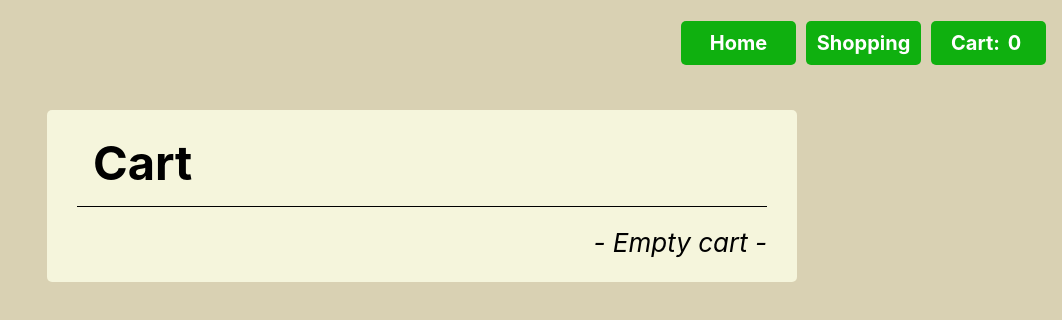
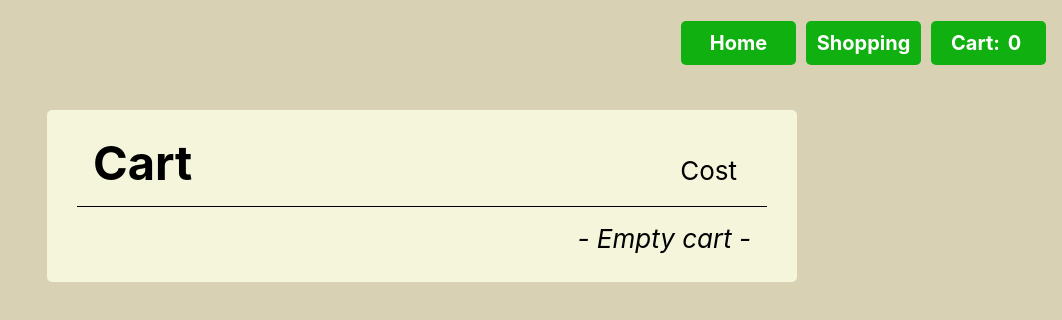
Before and after one commit to CutlerSheridan/shopping-cart, a React (Create React App) app: page /cart in a window 1280 px wide. Shown: the top 320 px of the page, without its empty margins (218-1280 px from the left). Built offline with nearby package versions, Linux system fonts and the light colour scheme.

Commit message:
0.4.6 Make Cart page way prettier; Add icons

```diff
--- a/package.json
+++ b/package.json
@@ -1,6 +1,6 @@
 {
   "name": "shopping-cart",
-  "version": "0.4.5",
+  "version": "0.4.6",
   "private": true,
   "dependencies": {
     "@testing-library/jest-dom": "^5.16.5",
--- a/public/index.html
+++ b/public/index.html
@@ -6,6 +6,8 @@
   <meta name="viewport" content="width=device-width, initial-scale=1" />
   <meta name="theme-color" content="#000000" />
   <meta name="description" content="Shopping Cart created using React" />
+  <link rel="stylesheet"
+    href="https://fonts.googleapis.com/css2?family=Material+Symbols+Outlined:opsz,wght,FILL,GRAD@20..48,100..700,0..1,-50..200" />
   <title>Shopping Cart</title>
 </head>
 
--- a/src/App.css
+++ b/src/App.css
@@ -23,6 +23,11 @@ body {
   height: 100%;
   width: 100%;
   font-size: 2rem;
+}
+.material-symbols-outlined {
+  font-variation-settings: 'FILL' 0, 'wght' 400, 'GRAD' 0, 'opsz' 48;
+  opacity: 0;
+  transition: opacity 0.2s;
 }
 
 .app {
--- a/src/App.js
+++ b/src/App.js
@@ -2,6 +2,7 @@ import './App.css';
 import { Outlet } from 'react-router-dom';
 import { CartProvider } from './CartContext';
 import Navbar from './components/Navbar/Navbar';
+import { useEffect } from 'react';
 
 const App = () => {
   return (
--- a/src/components/Cart/Cart.css
+++ b/src/components/Cart/Cart.css
@@ -10,13 +10,21 @@
   border-radius: 0.5rem;
   background: var(--clr-1);
 }
-.cart-innerContainer > h1 {
+.cart-headerContainer {
   position: relative;
-  padding-left: 1.6rem;
-  margin-bottom: 3.6rem;
+  display: flex;
+  justify-content: space-between;
+  align-items: baseline;
+  padding: 0 3rem 0 1.6rem;
+  margin-bottom: 3.2rem;
+}
+.cart-headerContainer > h1 {
   font-size: 4.7rem;
 }
-.cart-innerContainer > h1::after {
+.cart-headerCost {
+  font-size: 2.6rem;
+}
+.cart-headerContainer::after {
   content: '';
   position: absolute;
   width: 100%;
@@ -26,26 +34,44 @@
   background: var(--clr-text);
 }
 .cart-item {
+  position: relative;
   margin: 1.6rem 3rem;
   text-transform: capitalize;
 }
-.cart-itemBaseCost {
-  text-transform: none;
+.cart-item-notLast {
+  margin: 1.6rem 3rem 3.2rem 3rem;
+}
+.cart-item-notLast::after {
+  content: '';
+  position: absolute;
+  width: 100%;
+  bottom: -1.6rem;
+  left: 0;
+  height: 0.1rem;
+  background: var(--clr-text);
+}
+.cart-item:not(.cart-item-notLast) {
+  padding-bottom: 1.6rem;
 }
 .cart-itemCost {
   margin-top: 0.5rem;
   display: flex;
-  white-space: pre;
+  justify-content: space-between;
+}
+.cart-itemBaseCost {
+  display: flex;
+  text-transform: none;
 }
 .cart-quantitySelector {
-  margin-top: 0.5rem;
+  margin-top: 0.6rem;
 }
 .cart-total {
   position: relative;
-  margin-top: 3.6rem;
+  margin-top: 1.6rem;
+  margin-bottom: 0.4rem;
+  padding-right: 1.6rem;
   font-size: 2.6rem;
   text-align: right;
-  background: var(--clr-1);
   white-space: pre;
 }
 .cart-total:not(.cart-total-empty)::before {
--- a/src/components/Cart/Cart.js
+++ b/src/components/Cart/Cart.js
@@ -8,22 +8,27 @@ const Cart = () => {
   return (
     <div className="cart-container">
       <div className="cart-innerContainer">
-        <h1>Cart</h1>
+        <div className="cart-headerContainer">
+          <h1>Cart</h1>
+          <div className="cart-headerCost">Cost</div>
+        </div>
         {cart.length > 0 ? (
           cart.map((x, index) => (
-            <div className="cart-item" key={index}>
+            <div
+              className={`cart-item ${
+                index < cart.length - 1 ? 'cart-item-notLast' : ''
+              }`}
+              key={index}
+            >
               <h3>{x.name}</h3>
               <div className="cart-itemCost">
                 <div className="cart-itemBaseCost">
-                  {x.quantity}
-                  {' x '}
                   {x.price.toLocaleString(undefined, {
                     currency: 'USD',
                     style: 'currency',
                   })}{' '}
                 </div>
                 <div className="cart-itemCostTotal">
-                  {'= '}
                   {(x.price * x.quantity).toLocaleString(undefined, {
                     currency: 'USD',
                     style: 'currency',
--- a/src/components/Cart/CartPreview.css
+++ b/src/components/Cart/CartPreview.css
@@ -27,6 +27,7 @@
   background: var(--clr-text);
 }
 .cartPreview-item {
+  position: relative;
   margin: 0.6rem 0;
 }
 .cartPreview-item > h3 {
--- a/src/components/Cart/QuantitySelector.css
+++ b/src/components/Cart/QuantitySelector.css
@@ -4,14 +4,15 @@
 }
 .qs-stepButton {
   padding: 0;
-  width: 2rem;
-  font-weight: 400;
+  width: 2.2rem;
+  display: flex;
+  justify-content: center;
 }
 .qs-input {
   margin: 0 0.6rem;
   padding: 0.2rem 0.6rem;
-  width: 4.5ch;
-  font-size: 1.6rem;
+  width: 3.5ch;
+  font-size: max(1.6rem, 16px);
   text-align: right;
 }
 .qs-input::-webkit-outer-spin-button,
--- a/src/components/Cart/QuantitySelector.js
+++ b/src/components/Cart/QuantitySelector.js
@@ -1,14 +1,25 @@
 import './QuantitySelector.css';
 import { useCart, useCartDispatch } from '../../CartContext';
+import { useEffect } from 'react';
 
 const QuantitySelector = (props) => {
   const cart = useCart();
   const dispatch = useCartDispatch();
   const productId = +props.productId;
+
+  useEffect(() => {
+    const icons = Array.from(
+      document.querySelectorAll('.material-symbols-outlined')
+    );
+    icons.forEach((icon) => {
+      icon.style.opacity = 1;
+    });
+  }, []);
+
   return (
     <div className={'quantitySelector'}>
       <button
-        className="qs-stepButton app-button"
+        className="qs-stepButton app-button material-symbols-outlined"
         onClick={() => {
           dispatch({
             type: 'decremented',
@@ -16,7 +27,7 @@ const QuantitySelector = (props) => {
           });
         }}
       >
-        {'<'}
+        {'chevron_left'}
       </button>
       <input
         type="number"
@@ -35,7 +46,7 @@ const QuantitySelector = (props) => {
         placeholder="0"
       ></input>
       <button
-        className="qs-stepButton app-button"
+        className="qs-stepButton app-button material-symbols-outlined"
         onClick={() => {
           dispatch({
             type: 'incremented',
@@ -43,7 +54,7 @@ const QuantitySelector = (props) => {
           });
         }}
       >
-        {`>`}
+        {`chevron_right`}
       </button>
     </div>
   );
```
Also changed, not shown: 1 other file (tests, documents, lock files or other folders).
